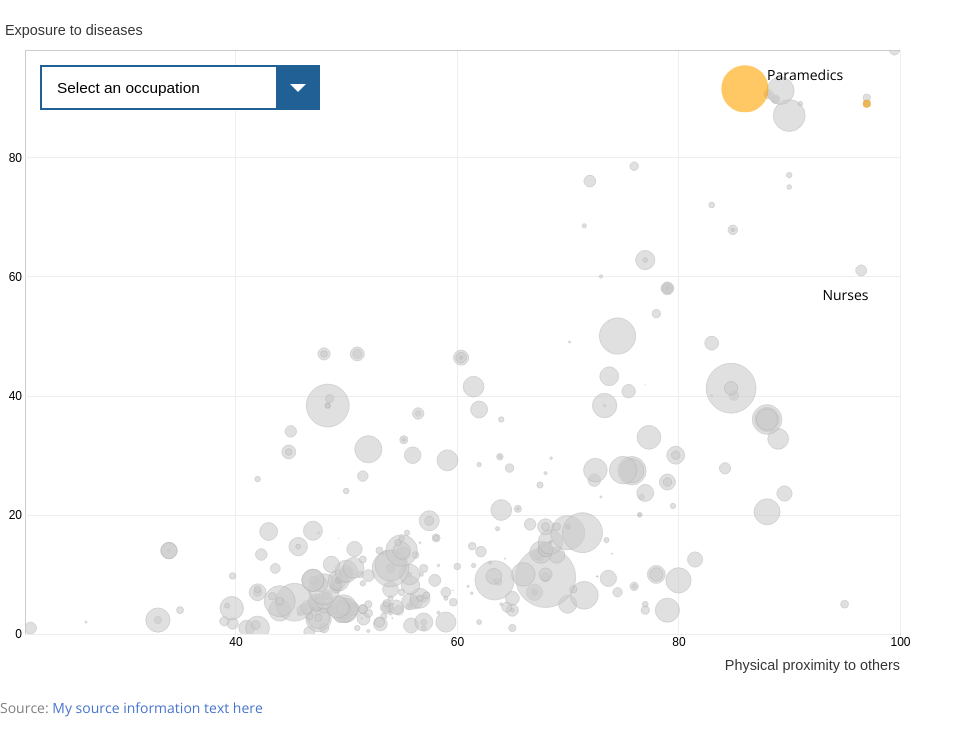
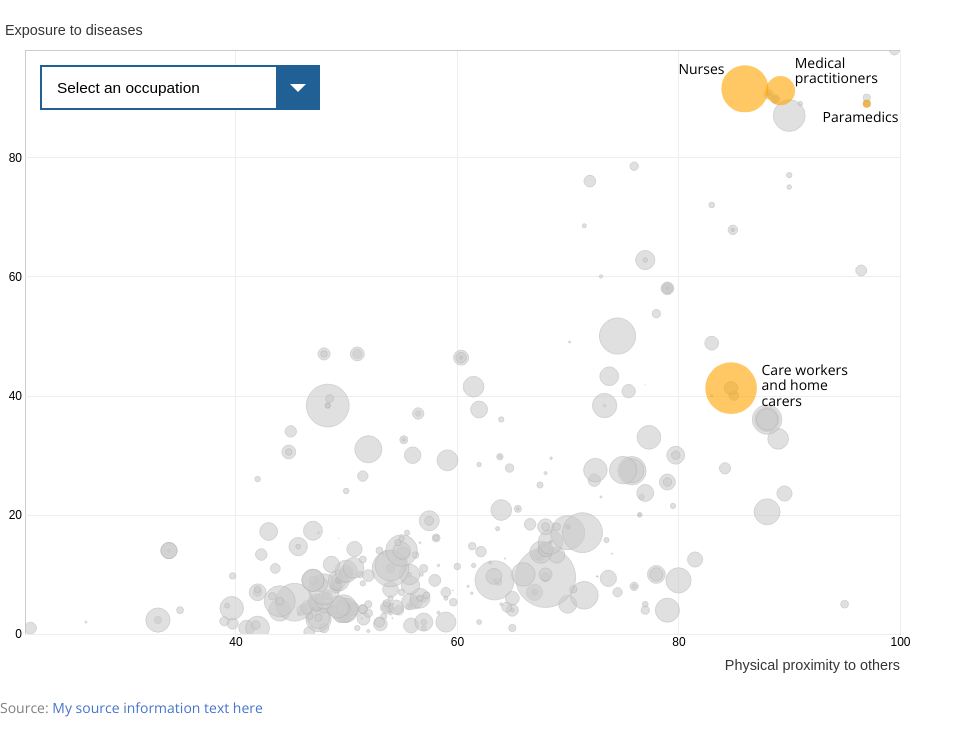
Before and after one commit to ONSvisual/workers-risk, a plain HTML site: page scatter/index.html in a window 1280 px wide. Shown: the whole page, without its empty margins (0-973 px from the left). Drawn offline with nearby package versions, Linux system fonts and the light colour scheme.

Commit message:
Annotations and regex

```diff
--- a/scatter/data/config.json
+++ b/scatter/data/config.json
@@ -7,21 +7,32 @@
             "sourceText":["My source information text here"],
             "sourceURL":["http://www.ons.gov.uk/"],
             "rectannotations":[],
-            "textAnnotations":[{
-                "x":93,
-                "y":56,
+            "textAnnotations":[
+              {
+                "x":80,
+                "y":94,
                 "text":"Nurses",
                 "soc":"2231"
-              },{
-                "x":88,
-                "y":93,
+              },
+              {
+                "x":93,
+                "y":86,
                 "text":"Paramedics",
                 "soc":"3213"
-                },{
-                "x":2,
-                "y":2,
-                "text":"Doctors"
-                }],
+              },
+              {
+                "x":90.5,
+                "y":95,
+                "text":"Medical practitioners",
+                "soc":"2211"
+              },
+              {
+              "x":87.5,
+              "y":43.5,
+              "text":"Care workers and home carers",
+              "soc":"6145"
+              }
+              ],
             "textAnnotationWrap":100,
             "d3AnnotationWrap":200,
             "xAxisLabel":"Physical proximity to others",
--- a/scatter/index.html
+++ b/scatter/index.html
@@ -357,7 +357,7 @@ function drawGraphic(){
             })
 
          main.selectAll('.circles').data(graphic_data).enter().append('circle')
-            .attr( "class" , function(d,i){ return "circles " + d.group + " " + d["name"].replace(/\s/g, '') + " index" + i  })
+            .attr( "class" , function(d,i){ return "circles " + d.group + " " + d["name"].replace(/\W+/g, '') + " index" + i  })
             .attr( "id" , function (d,i){ return "c" + d.uk_2010_soc_code; })
             .attr( "cx" , function(d) { return x(d[dvc.essential.pickxdata]); })
     				.attr( "cy" , function(d) { return y(d[dvc.essential.pickydata]); })
```
